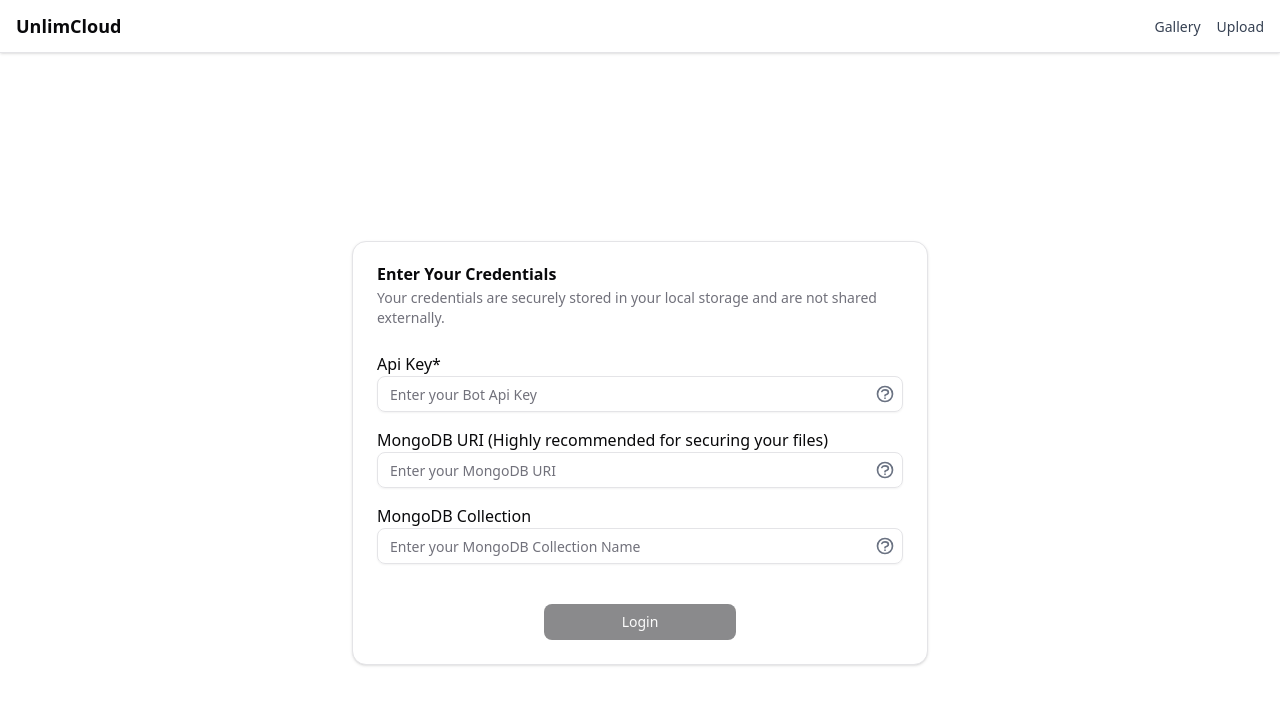
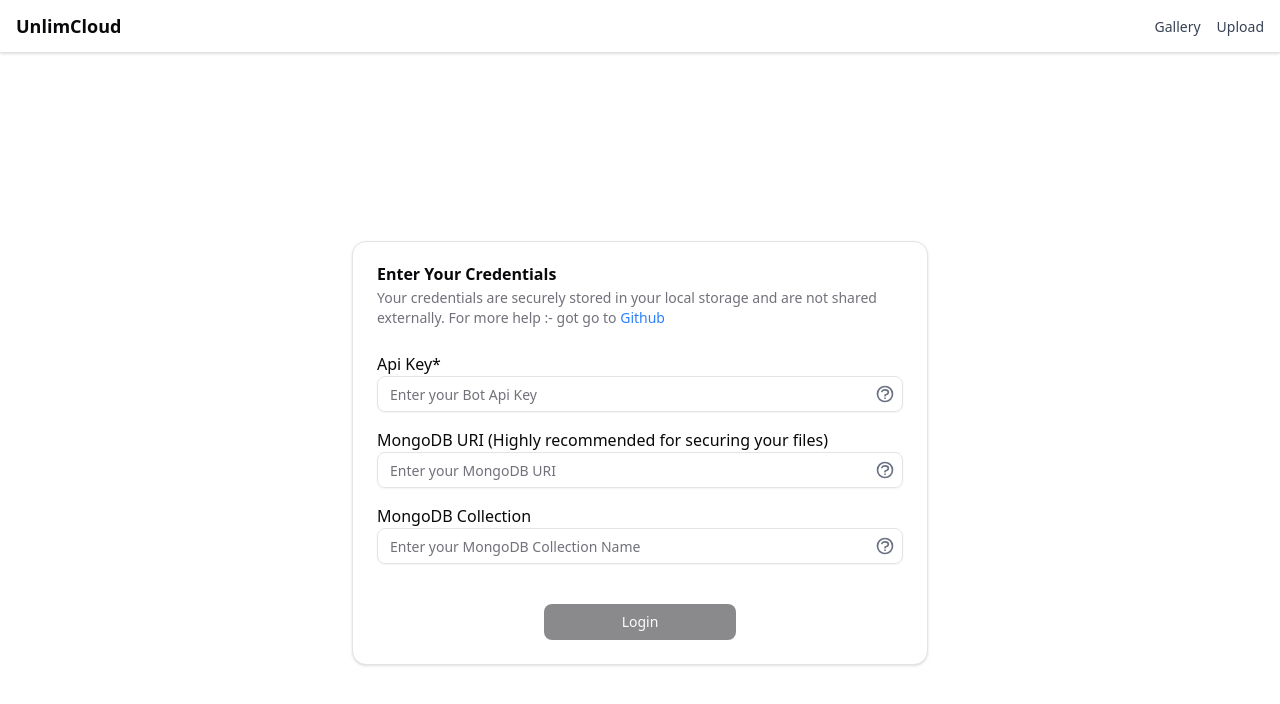
Before and after one commit to nanda-kshr/unlimited-photos-cloud-storage-pvt, a Next.js app: page / in a window 1280 px wide. Shown: the top 704 px of the page. Built offline with nearby package versions, Linux system fonts and the light colour scheme.

Commit message:
added api save to cache

```diff
--- a/src/app/page.tsx
+++ b/src/app/page.tsx
@@ -75,6 +75,7 @@ export default function Home() {
             <CardTitle>Enter Your Credentials</CardTitle>
             <CardDescription>
               Your credentials are securely stored in your local storage and are not shared externally.
+              For more help :- got go to <span><a className="text-blue-500" href='https://github.com/nanda-kshr/unlimited-photos-cloud-storage'>Github</a></span>
             </CardDescription>
           </CardHeader>
           <CardContent>
```
